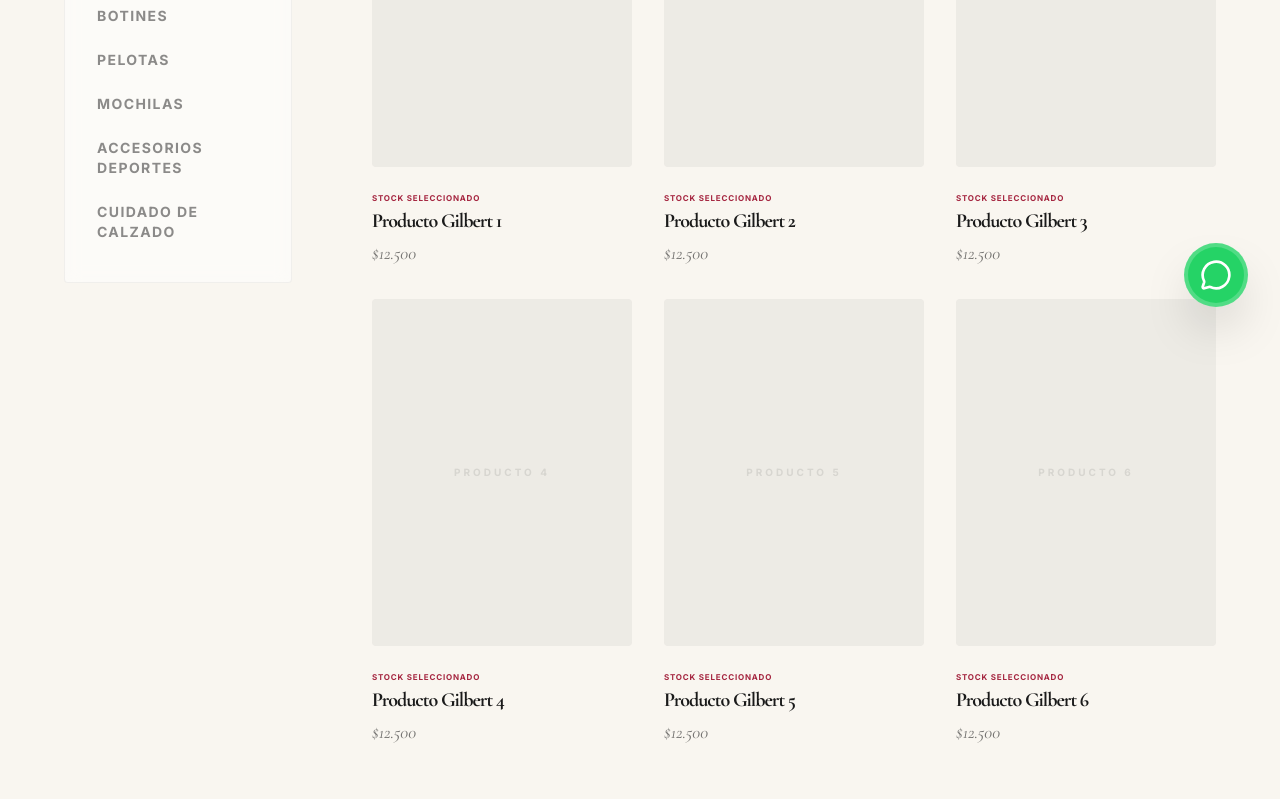
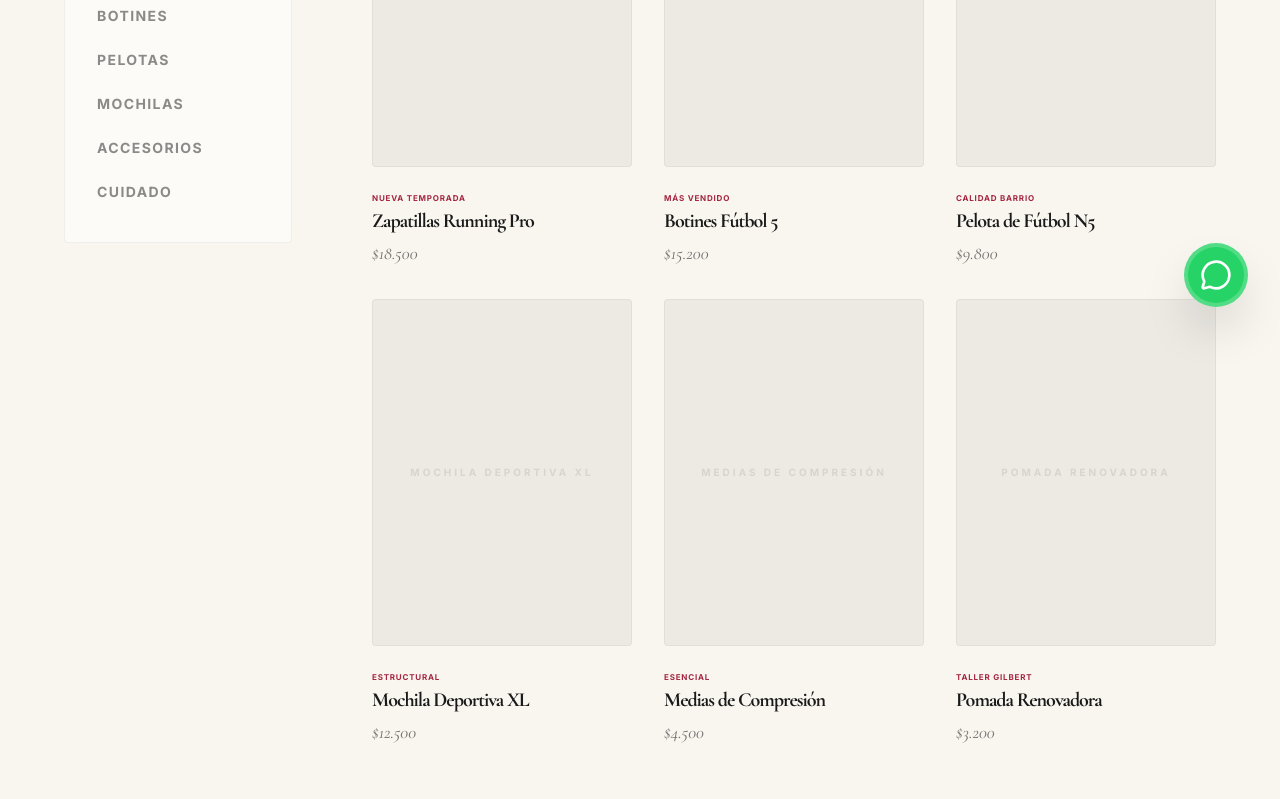
Before and after one commit to Cbas-54/Gilbert-page, a React (Vite) app: page /productos in a window 1280 px wide. Shown: the part 461-1260 px from the top of the page. Built offline with nearby package versions, Linux system fonts and the light colour scheme; no server answers.

Commit message:
se agrego el sistema de carga de productos

```diff
--- /dev/null
+++ b/src/data/products.js
@@ -0,0 +1,76 @@
+export const CATEGORIES = [
+  'Todos',
+  'Zapatillas',
+  'Botines',
+  'Pelotas',
+  'Mochilas',
+  'Accesorios',
+  'Cuidado'
+];
+
+export const products = [
+  {
+    id: 1,
+    name: 'Zapatillas Running Pro',
+    category: 'Zapatillas',
+    price: 18500,
+    tag: 'Nueva Temporada',
+    image: null // Placeholder
+  },
+  {
+    id: 2,
+    name: 'Botines Fútbol 5',
+    category: 'Botines',
+    price: 15200,
+    tag: 'Más Vendido',
+    image: null
+  },
+  {
+    id: 3,
+    name: 'Pelota de Fútbol N5',
+    category: 'Pelotas',
+    price: 9800,
+    tag: 'Calidad Barrio',
+    image: null
+  },
+  {
+    id: 4,
+    name: 'Mochila Deportiva XL',
+    category: 'Mochilas',
+    price: 12500,
+    tag: 'Estructural',
+    image: null
+  },
+  {
+    id: 5,
+    name: 'Medias de Compresión',
+    category: 'Accesorios',
+    price: 4500,
+    tag: 'Esencial',
+    image: null
+  },
+  {
+    id: 6,
+    name: 'Pomada Renovadora',
+    category: 'Cuidado',
+    price: 3200,
+    tag: 'Taller Gilbert',
+    image: null
+  },
+  {
+    id: 7,
+    name: 'Zapatillas Urbanas',
+    category: 'Zapatillas',
+    price: 16900,
+    tag: 'Oferta',
+    image: null
+  },
+  {
+    id: 8,
+    name: 'Pelota de Rugby',
+    category: 'Pelotas',
+    price: 11000,
+    tag: 'Resistente',
+    image: null
+  }
+];
--- a/src/pages/ProductsPage.jsx
+++ b/src/pages/ProductsPage.jsx
@@ -1,12 +1,30 @@
-import { useState } from 'react';
-import { Search, Filter, ChevronRight, ShoppingBag } from 'lucide-react';
+import { useState, useMemo, useEffect } from 'react';
+import { Search, Filter, ChevronRight, Loader2 } from 'lucide-react';
+import { CATEGORIES, fetchProducts } from '../services/productService';
 
 const ProductsPage = () => {
+  const [allProducts, setAllProducts] = useState([]);
+  const [isLoading, setIsLoading] = useState(true);
   const [activeCategory, setActiveCategory] = useState('Todos');
+  const [searchQuery, setSearchQuery] = useState('');
 
-  const categories = [
-    'Todos', 'Zapatillas', 'Botines', 'Pelotas', 'Mochilas', 'Accesorios Deportes', 'Cuidado de Calzado'
-  ];
+  useEffect(() => {
+    const loadData = async () => {
+      setIsLoading(true);
+      const data = await fetchProducts();
+      setAllProducts(data);
+      setIsLoading(false);
+    };
+    loadData();
+  }, []);
+
+  const filteredProducts = useMemo(() => {
+    return allProducts.filter(product => {
+      const matchCategory = activeCategory === 'Todos' || product.category === activeCategory;
+      const matchSearch = product.name.toLowerCase().includes(searchQuery.toLowerCase());
+      return matchCategory && matchSearch;
+    });
+  }, [allProducts, activeCategory, searchQuery]);
 
   return (
     <div className="pt-32 pb-20 bg-neutral-beige min-h-screen">
@@ -29,7 +47,9 @@ const ProductsPage = () => {
               <input
                 type="text"
                 placeholder="Buscar producto..."
-                className="bg-dark-deep/5 border-none rounded-full py-4 px-8 pl-14 text-xs font-sans text-dark-deep w-[250px] focus:ring-2 focus:ring-primary-600 transition-all outline-none"
+                value={searchQuery}
+                onChange={(e) => setSearchQuery(e.target.value)}
+                className="bg-dark-deep/5 border-none rounded-full py-4 px-8 pl-14 text-xs font-sans text-dark-deep w-full md:w-[250px] focus:ring-2 focus:ring-primary-600 transition-all outline-none"
               />
               <Search className="absolute left-6 top-1/2 -translate-y-1/2 w-4 h-4 text-dark-deep/30 group-focus-within:text-primary-600 transition-colors" />
             </div>
@@ -49,7 +69,7 @@ const ProductsPage = () => {
                   <span className="text-[10px] font-black uppercase tracking-widest text-dark-deep">Categorías</span>
                 </div>
                 <div className="flex flex-col gap-2">
-                  {categories.map((cat) => (
+                  {CATEGORIES.map((cat) => (
                     <button
                       key={cat}
                       onClick={() => setActiveCategory(cat)}
@@ -62,24 +82,33 @@ const ProductsPage = () => {
                   ))}
                 </div>
               </div>
-
-              {/* Technical Tag Removed per user request */}
-
             </div>
           </aside>
 
           {/* Product Grid - Right (9 Columns) */}
           <main className="lg:col-span-9">
-            <div className="grid grid-cols-1 md:grid-cols-2 lg:grid-cols-3 gap-8">
-              {/* Placeholder for Product Cards */}
-              {[1, 2, 3, 4, 5, 6].map((i) => (
-                <div key={i} className="group flex flex-col gap-4 animate-in fade-in slide-in-from-bottom-4 duration-500" style={{ animationDelay: `${i * 100}ms` }}>
-                  <div className="aspect-[3/4] bg-dark-deep/5 rounded-sm overflow-hidden relative">
-                    {/* Placeholder image representation */}
-                    <div className="absolute inset-0 flex items-center justify-center text-[10px] font-black uppercase tracking-[0.3em] text-dark-deep/10">
-                      Producto {i}
+            {isLoading ? (
+              <div className="flex flex-col items-center justify-center py-40 gap-4">
+                <Loader2 className="w-10 h-10 text-primary-600 animate-spin" />
+                <span className="text-[10px] font-black uppercase tracking-[0.4em] text-dark-deep/40">Sincronizando Stock...</span>
               </div>
-                    {/* Hover Overlay */}
+            ) : filteredProducts.length > 0 ? (
+              <div className="grid grid-cols-2 md:grid-cols-2 lg:grid-cols-3 gap-6 md:gap-8">
+                {filteredProducts.map((product) => (
+                  <div key={product.id} className="group flex flex-col gap-4 animate-in fade-in slide-in-from-bottom-4 duration-500">
+                    <div className="aspect-[3/4] bg-dark-deep/5 rounded-sm overflow-hidden relative border border-dark-deep/5">
+                      {product.image ? (
+                        <img
+                          src={product.image}
+                          alt={product.name}
+                          className="w-full h-full object-cover grayscale-[20%] group-hover:grayscale-0 transition-all duration-700 group-hover:scale-110"
+                        />
+                      ) : (
+                        <div className="absolute inset-0 flex items-center justify-center text-[10px] font-black uppercase tracking-[0.3em] text-dark-deep/10 p-6 text-center">
+                          {product.name}
+                        </div>
+                      )}
+
                       <div className="absolute inset-0 bg-dark-deep/0 transition-all duration-500 group-hover:bg-dark-deep/40 flex items-center justify-center">
                         <button className="opacity-0 group-hover:opacity-100 translate-y-4 group-hover:translate-y-0 bg-white text-dark-deep px-6 py-3 text-[9px] font-black uppercase tracking-widest transition-all duration-500 hover:bg-primary-600 hover:text-white">
                           Ver Detalle
@@ -87,19 +116,26 @@ const ProductsPage = () => {
                       </div>
                     </div>
                     <div className="space-y-1">
-                    <span className="text-[8px] font-sans font-black uppercase tracking-widest text-primary-600">Stock Seleccionado</span>
-                    <h3 className="font-serif text-xl text-dark-deep">Producto Gilbert {i}</h3>
-                    <p className="font-serif text-lg italic text-dark-deep/60">$12.500</p>
+                      <span className="text-[8px] font-sans font-black uppercase tracking-widest text-primary-600">{product.tag || 'Calidad Gilbert'}</span>
+                      <h3 className="font-serif text-xl text-dark-deep">{product.name}</h3>
+                      <p className="font-serif text-lg italic text-dark-deep/60">${product.price.toLocaleString('es-AR')}</p>
                     </div>
                   </div>
                 ))}
               </div>
+            ) : (
+              <div className="py-20 text-center border-t border-dark-deep/5 space-y-6">
+                <h2 className="font-serif text-3xl italic text-dark-deep/30">No encontramos lo que buscás</h2>
+                <p className="text-sm font-sans text-dark-deep/40 uppercase tracking-[0.3em]">Intentá con otra categoría o palabra clave</p>
+              </div>
+            )}
 
-            {/* Empty State / Coming Soon */}
+            {!isLoading && (
               <div className="mt-20 py-20 border-t border-dark-deep/5 text-center space-y-6">
-              <h2 className="font-serif text-3xl italic text-dark-deep/30 italic">Nuevas piezas próximamente</h2>
+                <h2 className="font-serif text-3xl italic text-dark-deep/30">Nuevas piezas próximamente</h2>
                 <p className="text-sm font-sans text-dark-deep/40 uppercase tracking-[0.3em]">Cargando catálogo completo de 2026</p>
               </div>
+            )}
           </main>
 
         </div>
--- /dev/null
+++ b/src/services/productService.js
@@ -0,0 +1,81 @@
+// Google Sheets CSV URL (Exported as CSV)
+// Example: https://docs.google.com/spreadsheets/d/e/2PACX-1v.../pub?output=csv
+const SHEET_URL = 'https://docs.google.com/spreadsheets/d/e/2PACX-1vT5q0Yy0-Q-A9X-J8r5y-3N9k6vP-m-m-m-m-m-m-m-m-m-m-m-m/pub?output=csv'; // This is a placeholder
+
+export const CATEGORIES = [
+  'Todos',
+  'Zapatillas',
+  'Botines',
+  'Pelotas',
+  'Mochilas',
+  'Accesorios',
+  'Cuidado'
+];
+
+/**
+ * Simple CSV parser to avoid adding heavy dependencies
+ */
+const parseCSV = (csv) => {
+  const lines = csv.split('\n');
+  const headers = lines[0].split(',').map(h => h.trim().toLowerCase());
+
+  return lines.slice(1).filter(line => line.trim() !== '').map(line => {
+    // Handling basic commas within quotes isn't needed here for simple Gilbert data,
+    // but we'll use a slightly safer split for common cases
+    const values = line.split(',');
+    const entry = {};
+    headers.forEach((header, i) => {
+      let val = values[i] ? values[i].trim() : '';
+
+      // Clean up common CSV quirks
+      if (val.startsWith('"') && val.endsWith('"')) {
+        val = val.substring(1, val.length - 1);
+      }
+
+      // Type conversions
+      if (header === 'precio') {
+        entry[header] = parseFloat(val.replace(/[^0-9.-]+/g, "")) || 0;
+      } else if (header === 'id') {
+        entry[header] = val;
+      } else {
+        entry[header] = val;
+      }
+    });
+    return {
+      id: entry.id || Math.random().toString(36).substr(2, 9),
+      name: entry.nombre || 'Producto sin nombre',
+      category: entry.categoria || 'Varios',
+      price: entry.precio || 0,
+      tag: entry.tag || '',
+      image: entry.imagenurl || null
+    };
+  });
+};
+
+export const fetchProducts = async () => {
+  try {
+    // In a real scenario, use the actual SHEET_URL.
+    // For now, if SHEET_URL is a placeholder, we return the local mock data
+    if (SHEET_URL.includes('/e/2PACX-1v.../')) {
+       console.warn('Usando datos de respaldo: Configura la URL de Google Sheets en productService.js');
+       return getBackupProducts();
+    }
+
+    const response = await fetch(SHEET_URL);
+    if (!response.ok) throw new Error('Error al cargar la planilla');
+    const csvData = await response.text();
+    return parseCSV(csvData);
+  } catch (error) {
+    console.error('Fetch error:', error);
+    return getBackupProducts();
+  }
+};
+
+const getBackupProducts = () => [
+  { id: 1, name: 'Zapatillas Running Pro', category: 'Zapatillas', price: 18500, tag: 'Nueva Temporada', image: null },
+  { id: 2, name: 'Botines Fútbol 5', category: 'Botines', price: 15200, tag: 'Más Vendido', image: null },
+  { id: 3, name: 'Pelota de Fútbol N5', category: 'Pelotas', price: 9800, tag: 'Calidad Barrio', image: null },
+  { id: 4, name: 'Mochila Deportiva XL', category: 'Mochilas', price: 12500, tag: 'Estructural', image: null },
+  { id: 5, name: 'Medias de Compresión', category: 'Accesorios', price: 4500, tag: 'Esencial', image: null },
+  { id: 6, name: 'Pomada Renovadora', category: 'Cuidado', price: 3200, tag: 'Taller Gilbert', image: null }
+];
```
Also changed, not shown: src/components/Navbar.jsx (+21 -22 lines), src/components/ProductCarousel.jsx (+18 -14 lines). Lines whose indentation alone changed are shown as unchanged.
